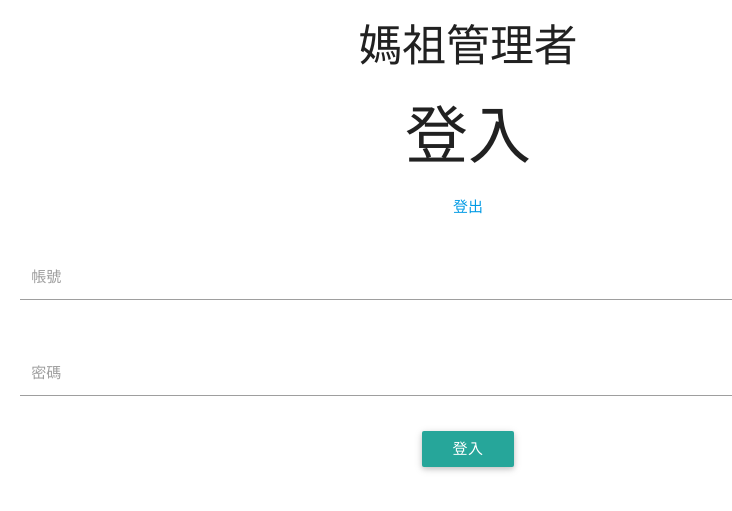
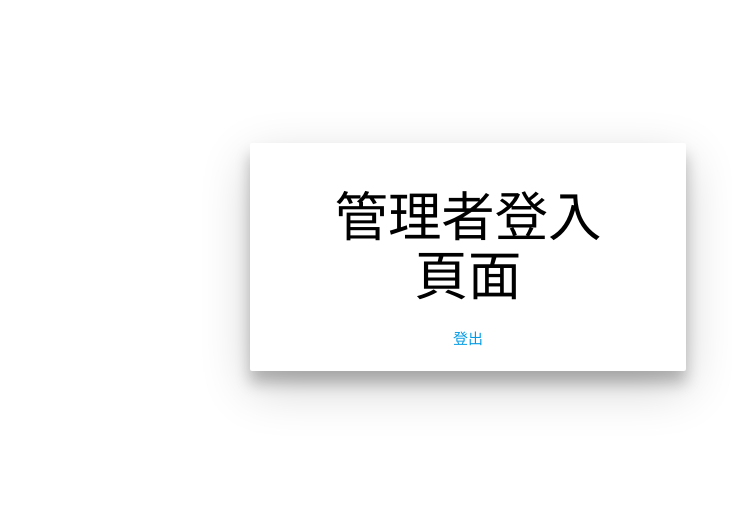
Before and after one commit to CCUmazu/mazu, a Laravel app: template resources/views/login.blade.php in a window 1280 px wide. Shown: the top 511 px of the page, without its empty margins (172-904 px from the left). Run offline with Laravel 8, Linux system fonts and the light colour scheme; the template is opened without the code that fills it, so the values that code supplies are empty; the visitor is signed in with stand-in values (Sample User, id 1); settings files or empty folders that the repository lacks are supplied; some libraries are stand-ins or nearby versions.

Commit message:
manager login view update.

```diff
--- a/resources/views/login.blade.php
+++ b/resources/views/login.blade.php
@@ -9,35 +9,41 @@
 
 @section("content")
     <div class="container">
-        <div class="row center">
-            <h3>媽祖管理者</h3>
+        <br/><br/><br/><br/><br/><br/>
+        <div class="formWrapper">
+            <div class="row">
+                <div class="col s12 m6 offset-m3">
+                    <div class="card z-depth-3">
+                        <div class="container">
+                            <div class="row">
+                                <div class="card-content black-text center-align">
+                                    <h2>管理者登入頁面</h2>
                                     @if(Auth::check())
-                <h1>登入</h1>
                                         <a href="/auth/signOut">登出</a>
                                     @else
-                <h1>沒登入</h1>
-
+                                        <!--<span class="card-title">登入</span>-->
                                     @endif
                                 </div>
-        <div class="row">
-            <div class="col s12">
-                <div class="input-field">
+                                @if(!Auth::check())
+                                    <div class="input-field col s10 offset-s1">
                                         <input id="account" type="text">
                                         <label for="account">帳號</label>
                                     </div>
-            </div>
-        </div>
-        <div class="row">
-            <div class="col s12">
-                <div class="input-field">
+                                    <div class="input-field col s10 offset-s1">
                                         <input id="password" type="password">
                                         <label for="password">密碼</label>
                                     </div>
+                                    <div class="row center">
+                                        <div class="col s12">
+                                            <br/>
+                                            <button id="submit" class="btn btn-default">登入</button>
                                         </div>
                                     </div>
-        <div class="row center">
-            <div class="col s12">
-                <button id="submit" class="btn btn-default">登入</button>
+                                @endif
+                            </div>
+                        </div>
+                    </div>
+                </div>
             </div>
         </div>
     </div>
```
Lines whose indentation alone changed are shown as unchanged.
